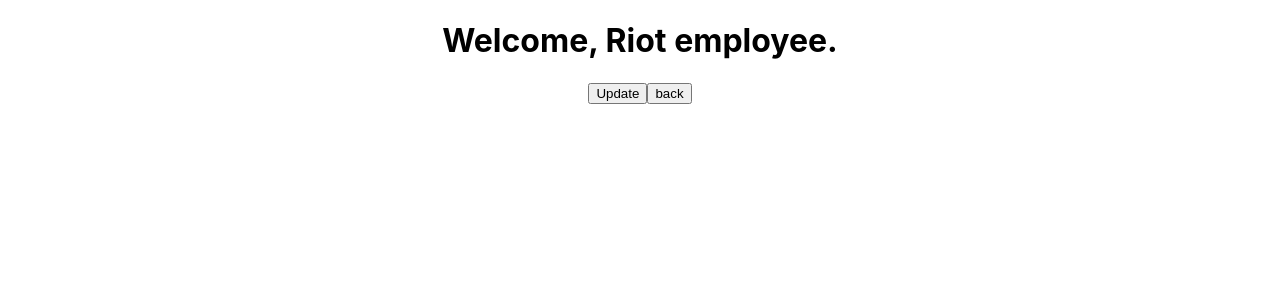
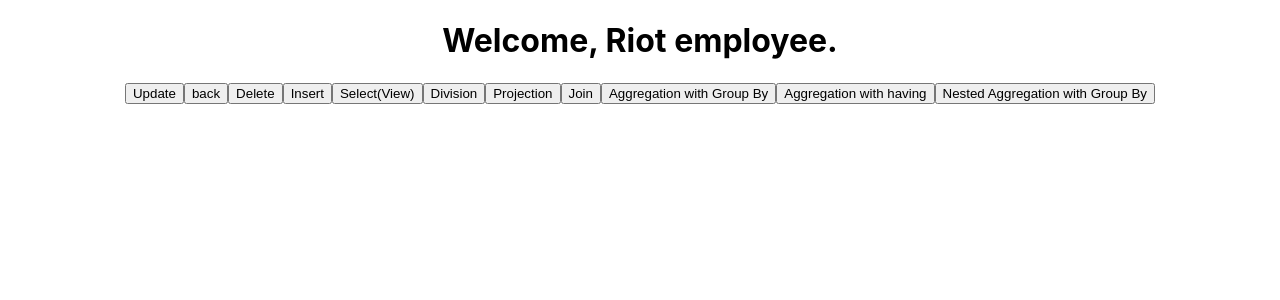
Before and after one commit to Billy1106/LoLAnalyzer, a React (Create React App) app in the folder client/: page /riotemployee in a window 1280 px wide. Shown: the top 300 px of the page. Built offline with nearby package versions, Linux system fonts and the light colour scheme.

Commit message:
Edit RiotEmployee and NormalUser
Added the rest of the buttons

```diff
--- a/client/src/component/NormalUser.jsx
+++ b/client/src/component/NormalUser.jsx
@@ -9,6 +9,13 @@
         <div className="normaluser">
             <h1>Welcome, normal user.</h1>
             <button onClick={() => navigate("/")}>back</button>
+            <button onClick={() => navigate("/")}>Select(View)</button>
+            <button onClick={() => navigate("/")}>Division</button>
+            <button onClick={() => navigate("/")}>Projection</button>
+            <button onClick={() => navigate("/")}>Join</button>
+            <button onClick={() => navigate("/")}>Aggregation with Group By</button>
+            <button onClick={() => navigate("/")}>Aggregation with having</button>
+            <button onClick={() => navigate("/")}>Nested Aggregation with Group By</button>
         </div>
     );
 };
--- a/client/src/component/RiotEmployee.jsx
+++ b/client/src/component/RiotEmployee.jsx
@@ -10,6 +10,15 @@
             <h1>Welcome, Riot employee.</h1>
             <button onClick = {() => navigate("/riotemployee/choosetable")}>Update</button>
             <button onClick={() => navigate("/")}>back</button>
+            <button onClick={() => navigate("/")}>Delete</button>
+            <button onClick={() => navigate("/")}>Insert</button>
+            <button onClick={() => navigate("/")}>Select(View)</button>
+            <button onClick={() => navigate("/")}>Division</button>
+            <button onClick={() => navigate("/")}>Projection</button>
+            <button onClick={() => navigate("/")}>Join</button>
+            <button onClick={() => navigate("/")}>Aggregation with Group By</button>
+            <button onClick={() => navigate("/")}>Aggregation with having</button>
+            <button onClick={() => navigate("/")}>Nested Aggregation with Group By</button>
         </div>
     );
 };
```
Also changed, not shown: 2 other files (tests, documents, lock files or other folders).
